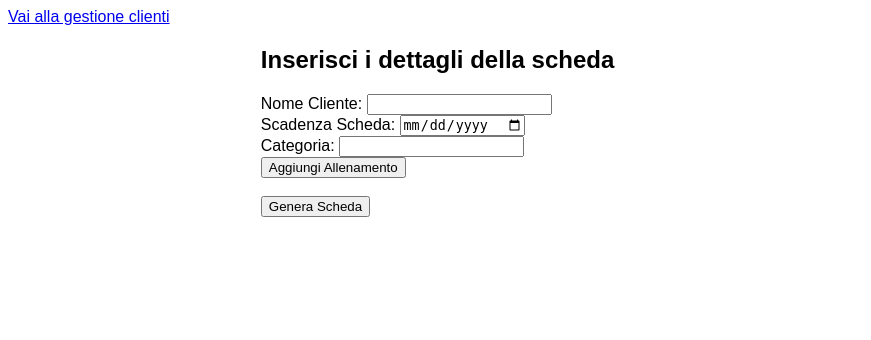
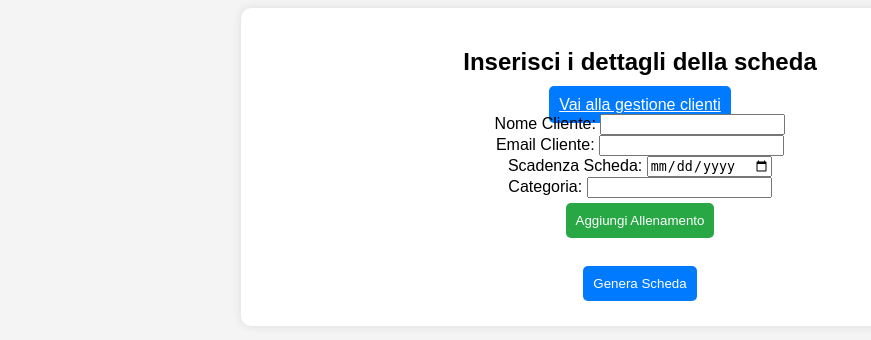
Before and after one commit to luposian/ProgrammaSchede, a Flask app: page / in a window 1280 px wide. Shown: the top 340 px of the page, without its empty margins (0-871 px from the left). Run offline with Flask 3, Linux system fonts and the light colour scheme.

Commit message:
Update index.html

```diff
--- a/templates/index.html
+++ b/templates/index.html
@@ -4,22 +4,28 @@
     <meta charset="UTF-8">
     <meta name="viewport" content="width=device-width, initial-scale=1.0">
     <title>Creazione Scheda Allenamento</title>
-    <a href="/clienti" class="manage-clients-button">Vai alla gestione clienti</a>
     <style>
-        body { font-family: Arial, sans-serif; }
-        .container { width: 60%; margin: auto; }
+        body { font-family: Arial, sans-serif; background-color: #f4f4f4; text-align: center; }
+        .container { width: 60%; margin: auto; background: white; padding: 20px; border-radius: 10px; box-shadow: 0px 0px 10px rgba(0, 0, 0, 0.1); }
         .input-group { margin-bottom: 10px; }
         .superserie { background-color: lightblue; padding: 5px; margin-top: 5px; }
         .circuito { background-color: lightcoral; padding: 5px; margin-top: 5px; }
         .circuito-header { background-color: darkorange; padding: 5px; font-weight: bold; margin-top: 5px; text-align: center; }
+        .btn { padding: 10px; border: none; cursor: pointer; margin: 5px; border-radius: 5px; }
+        .btn-primary { background-color: #007BFF; color: white; }
+        .btn-danger { background-color: #dc3545; color: white; }
+        .btn-success { background-color: #28a745; color: white; }
     </style>
 </head>
 <body>
     <div class="container">
         <h2>Inserisci i dettagli della scheda</h2>
+        <a href="/clienti" class="btn btn-primary">Vai alla gestione clienti</a>
         <form action="/" method="POST">
             <label for="nome_cliente">Nome Cliente:</label>
             <input type="text" name="nome_cliente" required><br>
+            <label for="email">Email Cliente:</label>
+            <input type="email" name="email" required><br>
             <label for="scadenza">Scadenza Scheda:</label>
             <input type="date" name="scadenza" required><br>
             <label for="category">Categoria:</label>
@@ -27,9 +33,9 @@
 
             <div id="allenamenti"></div>
 
-            <button type="button" onclick="aggiungiAllenamento()">Aggiungi Allenamento</button>
+            <button type="button" class="btn btn-success" onclick="aggiungiAllenamento()">Aggiungi Allenamento</button>
             <br><br>
-            <button type="submit">Genera Scheda</button>
+            <button type="submit" class="btn btn-primary">Genera Scheda</button>
         </form>
     </div>
 
@@ -44,10 +50,10 @@
             divAllenamento.innerHTML = `
                 <h3>Allenamento ${allenamentoIndex + 1}</h3>
                 <div id="esercizi_${allenamentoIndex}"></div>
-                <button type="button" onclick="aggiungiEsercizio(${allenamentoIndex})">Aggiungi Esercizio</button>
-                <button type="button" onclick="aggiungiSuperserie(${allenamentoIndex})">Aggiungi Superserie</button>
-                <button type="button" onclick="iniziaCircuito(${allenamentoIndex})">Inizia Circuito</button>
-                <button type="button" onclick="terminaCircuito(${allenamentoIndex})" id="terminaCircuito_${allenamentoIndex}" style="display: none;">Termina Circuito</button>
+                <button type="button" class="btn btn-success" onclick="aggiungiEsercizio(${allenamentoIndex})">Aggiungi Esercizio</button>
+                <button type="button" class="btn btn-primary" onclick="aggiungiSuperserie(${allenamentoIndex})">Aggiungi Superserie</button>
+                <button type="button" class="btn btn-warning" onclick="iniziaCircuito(${allenamentoIndex})">Inizia Circuito</button>
+                <button type="button" class="btn btn-danger" onclick="terminaCircuito(${allenamentoIndex})" id="terminaCircuito_${allenamentoIndex}" style="display: none;">Termina Circuito</button>
             `;
             allenamentiContainer.appendChild(divAllenamento);
             allenamentoIndex++;
@@ -91,23 +97,6 @@
             divSpazio.style.marginBottom = '15px';
             document.getElementById(`esercizi_${index}`).appendChild(divSpazio);
         }
-
-        function aggiungiEsercizio(index, tipo = "Normale") {
-            let eserciziContainer = document.getElementById(`esercizi_${index}`);
-            let div = document.createElement('div');
-            div.classList.add("input-group");
-            if (inCircuito) tipo = "Circuito";
-            if (tipo === "Superserie") div.classList.add("superserie");
-            if (tipo === "Circuito") div.classList.add("circuito");
-
-            div.innerHTML = `
-                <input type="text" name="esercizio_${index}[]" placeholder="Esercizio" required>
-                <input type="number" name="serie_${index}[]" placeholder="Serie" required>
-                <input type="number" name="ripetizioni_${index}[]" placeholder="Ripetizioni" required>
-                <input type="hidden" name="tipo_${index}[]" value="${tipo}">
-            `;
-            eserciziContainer.appendChild(div);
-        }
     </script>
 </body>
 </html>
```
